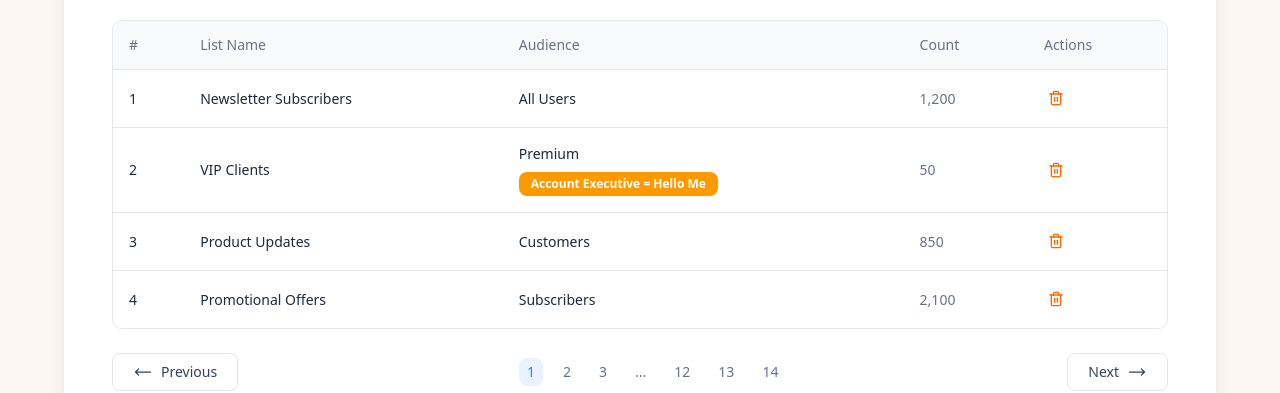
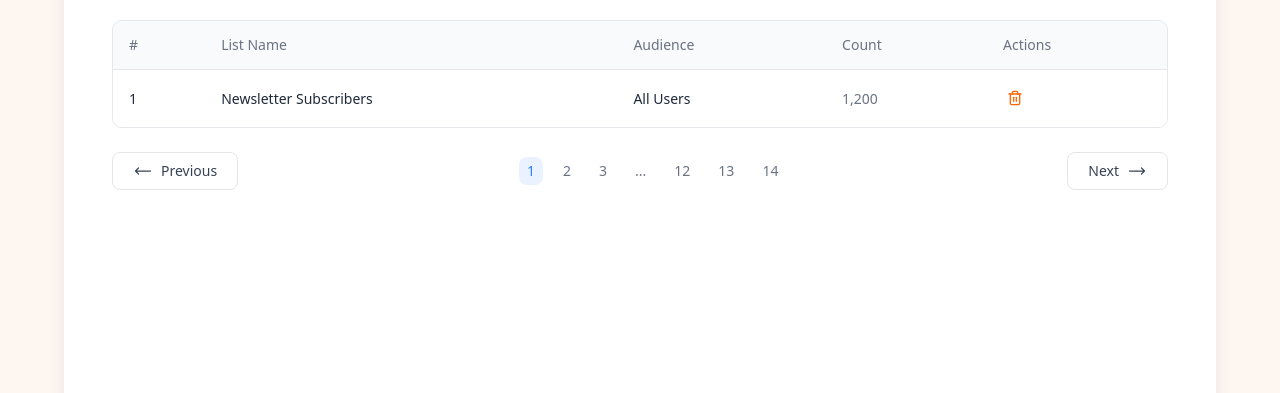
Before and after one commit to josh-zanecoder/mortdash-marketing, a Next.js app: page /marketing/lists in a window 1280 px wide. Shown: the part 396-789 px from the top of the page. Built offline with nearby package versions, Linux system fonts and the light colour scheme.

Commit message:
AM-209 - Marketing List Page

```diff
--- /dev/null
+++ b/src/app/api/marketing/lists/[token]/route.ts
@@ -0,0 +1,43 @@
+import { NextRequest, NextResponse } from 'next/server';
+import axios from 'axios';
+
+const baseUrl = process.env.MORTDASH_BASE_URL || 'http://localhost:1005/api/bank/v1/marketing';
+
+export async function GET(request: NextRequest, context: { params: { token: string } }) {
+  const { token } = await context.params;
+  console.log('Proxying with token:', token);
+
+  try {
+    const res = await axios.get(`${baseUrl}/account-executive/marketing-list`, {
+      headers: {
+        'Authorization': `Bearer ${token}`,
+        'Content-Type': 'application/json',
+      },
+      validateStatus: () => true,
+    });
+
+    console.log('Backend status:', res.status);
+    console.log('Backend data:', res.data);
+
+    const contentType = res.headers['content-type'];
+    if (res.status === 401) {
+      return NextResponse.json(
+        { error: 'Unauthorized', backend: res.data, status: 401 },
+        { status: 401 }
+      );
+    }
+    if (contentType && contentType.includes('application/json')) {
+      return NextResponse.json(res.data, { status: res.status });
+    } else {
+      return NextResponse.json(
+        { error: 'Expected JSON from backend', status: res.status, body: res.data },
+        { status: 500 }
+      );
+    }
+  } catch (error: any) {
+    return NextResponse.json(
+      { error: error.message, details: error.response?.data || null, status: error.response?.status || 500 },
+      { status: error.response?.status || 500 }
+    );
+  }
+}
--- a/src/app/marketing/lists/page.tsx
+++ b/src/app/marketing/lists/page.tsx
@@ -1,6 +1,10 @@
 'use client'
 import { Button } from "@/components/ui/button";
 import { Trash2, Plus, MoreVertical, FileText, Users, Download, Upload } from "lucide-react";
+import { useEffect } from "react";
+import axios from "axios";
+
+const baseUrl = process.env.MORTDASH_BASE_URL || 'http://localhost:1005'
 
 // Updated data structure to match the new table design
 const marketingLists = [
@@ -14,37 +18,40 @@ const marketingLists = [
     createdBy: "John Doe",
     accountExecutive: null, // or undefined if none
   },
-  {
-    id: 2,
-    status: "Draft",
-    name: "VIP Clients",
-    audience: "Premium",
-    count: "50",
-    lastUpdated: "Jan 3, 2024",
-    createdBy: "Jane Smith",
-    accountExecutive: "Hello Me", // example with AE
-  },
-  {
-    id: 3,
-    status: "Active",
-    name: "Product Updates",
-    audience: "Customers",
-    count: "850",
-    lastUpdated: "Jan 2, 2024",
-    createdBy: "Mike Johnson"
-  },
-  {
-    id: 4,
-    status: "Inactive",
-    name: "Promotional Offers",
-    audience: "Subscribers",
-    count: "2,100",
-    lastUpdated: "Dec 28, 2023",
-    createdBy: "Sarah Wilson"
-  }
-];
+]
+
+interface MarketingList {
+  id: number;
+  status: string;
+  name: string;
+  audience: string;
+  count: string;
+  lastUpdated: string;
+  createdBy: string;
+  accountExecutive: string | null;
+}
 
 export default function ListsPage() {
+  function getTokenFromUrl() {
+    if (typeof window === 'undefined') return null;
+    const url = new URL(window.location.href);
+    return url.searchParams.get('token');
+  }
+
+  useEffect(() => {
+    const fetchData = async () => {
+      const token = getTokenFromUrl();
+      if (!token) return;
+      try {
+        const response = await axios.get(`/api/marketing/lists/${token}`);
+        console.log('Fetched marketing lists:', response.data);
+      } catch (error) {
+        console.error('Error fetching marketing lists:', error);
+      }
+    };
+    fetchData();
+  }, []);
+
   return (
     <main className="min-h-screen bg-[#fdf6f1] flex flex-col items-center pt-16 px-4">
       <div
```
